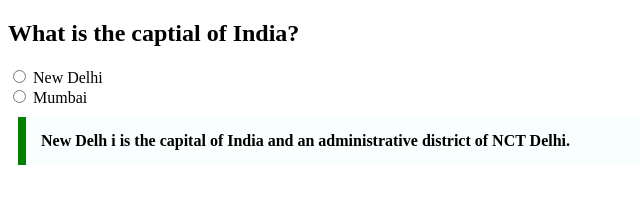
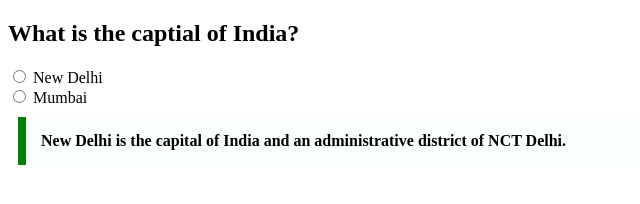
Before and after one commit to acciojob/trivia-Rishabhk0207, a website: page main.html in a window 1280 px wide. Shown: the full height of the page, 0-640 px from the left. Drawn offline with Linux system fonts and the light colour scheme.

Commit message:
created a submission

```diff
--- a/main.html
+++ b/main.html
@@ -17,9 +17,9 @@
 		<input type="radio" name="mumbai">
 		<label name="mumbai">Mumbai</label>
 
-		<blockquote cite="https://en.wikipedia.org/wiki/New_Delhi">New Delh
-			i is the capital of India and
-			an administrative district of NCT Delhi.</blockquote>
+		<blockquote cite="https://en.wikipedia.org/wiki/New_Delhi">New Delhi is the capital of India and
+			an administrative district of NCT Delhi.
+		</blockquote>
 	</section>
     <script type="text/javascript" src="./script.js">
 </script>
```
